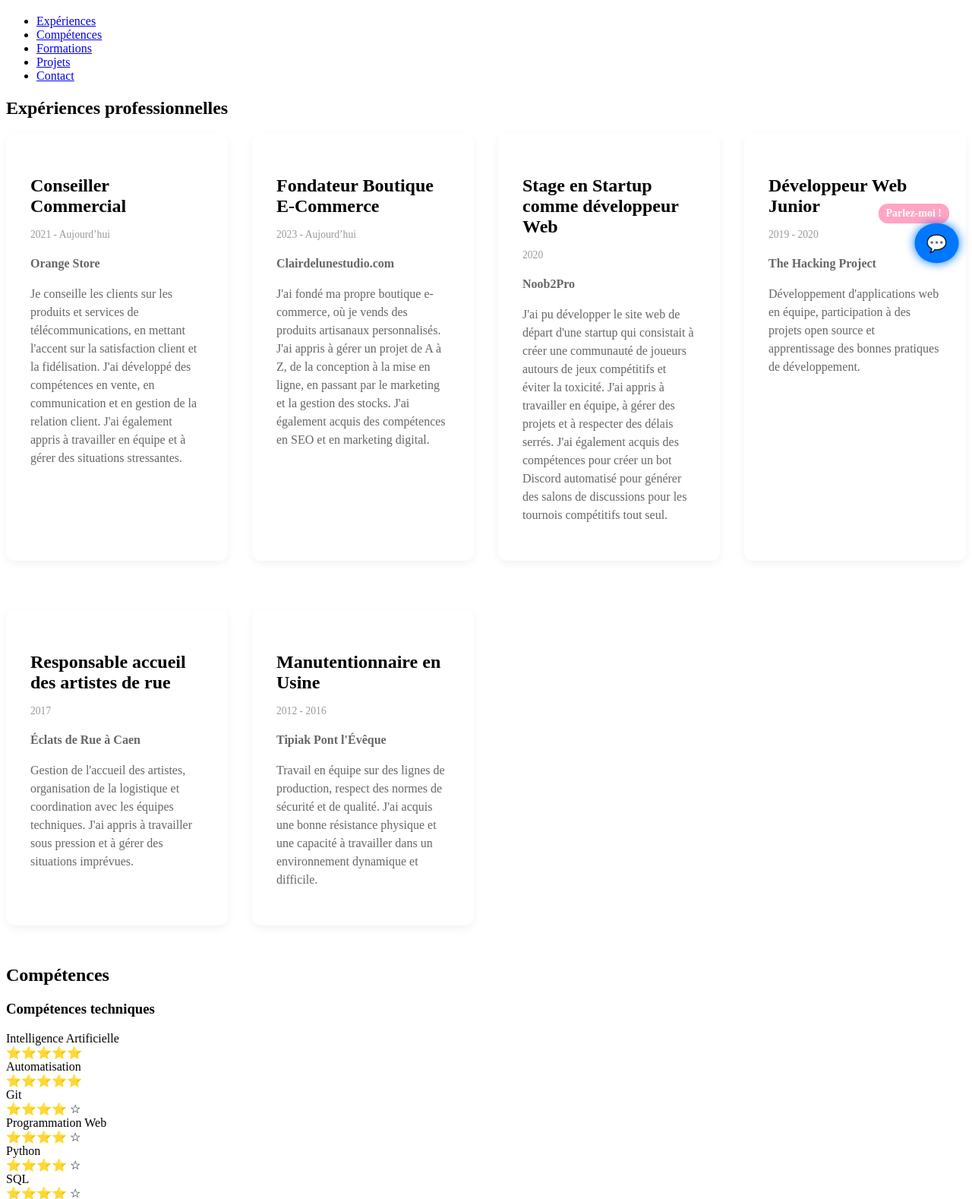
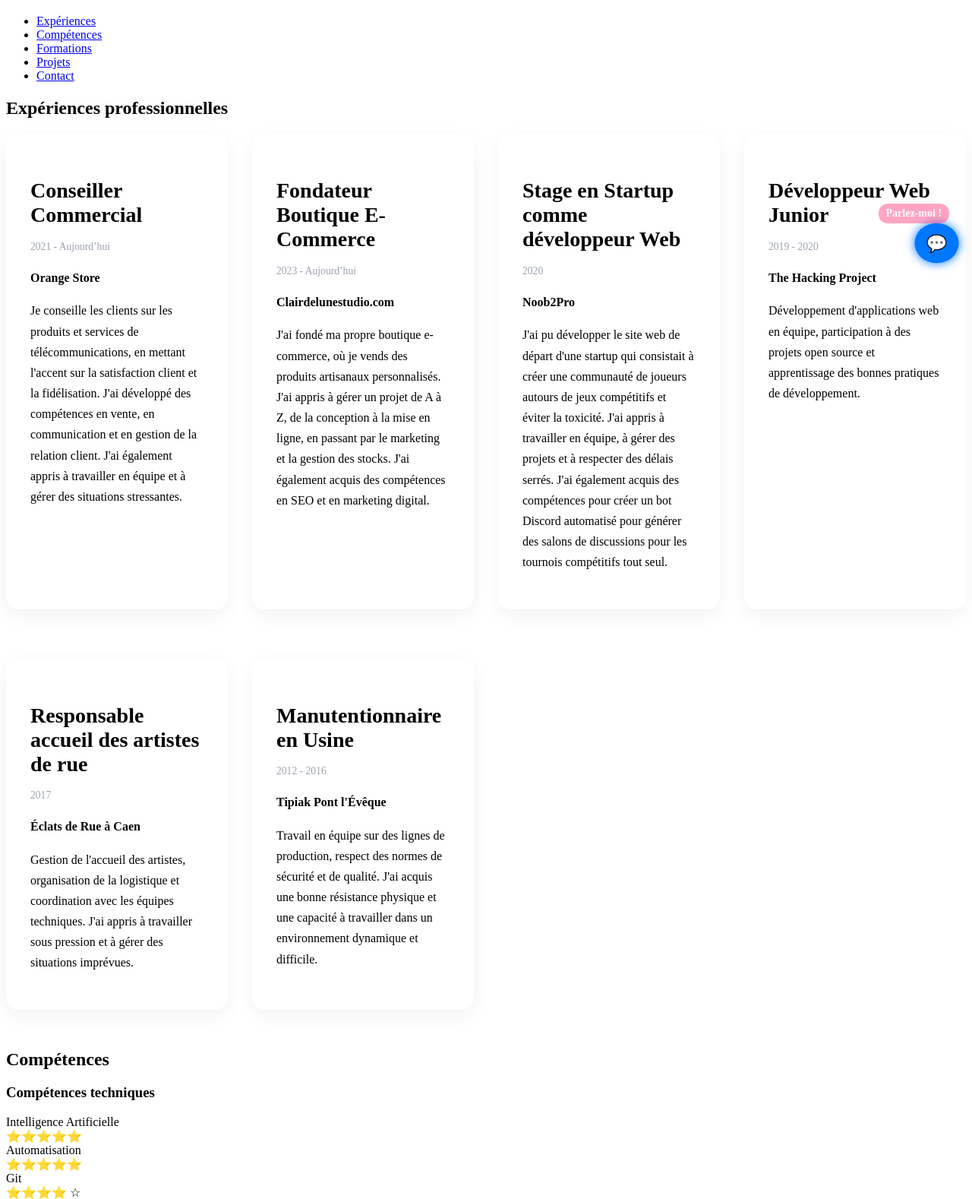
Before and after one commit to joongau/cv_webapp, a Flask app: page / in a window 1280 px wide. Shown: the part 436-2014 px from the top of the page at 76% size. Run offline with Flask 3, Linux system fonts and the light colour scheme.

Commit message:
change design of cards

```diff
--- a/app/static/css/card.css
+++ b/app/static/css/card.css
@@ -1,39 +1,40 @@
 .card {
-  background-color: #fff;
-  border-radius: 12px;
-  box-shadow: 0 4px 12px rgba(0,0,0,0.05);
+  background-color: #ffffff;
+  border-radius: 16px;
+  box-shadow: 0 8px 24px rgba(0, 0, 0, 0.05);
   padding: 2rem;
   margin-bottom: 2rem;
   transition: transform 0.2s ease, box-shadow 0.2s ease;
 }
 
 .card:hover {
-  transform: translateY(-5px);
-  box-shadow: 0 6px 16px rgba(0,0,0,0.08);
+  transform: translateY(-4px);
+  box-shadow: 0 10px 28px rgba(0, 0, 0, 0.08);
 }
 
 .card h3 {
-  font-size: 1.5rem;
+  font-size: 1.75rem;
   color: var(--color-accent);
-  margin-bottom: 0.75rem;
+  margin-bottom: 0.5rem;
 }
 
 .card p {
-  color: #666;
+  color: var(--color-muted-text);
   font-size: 1rem;
-  line-height: 1.5;
+  line-height: 1.7;
 }
 
 .card .date {
   font-size: 0.85rem;
   font-weight: 500;
-  color: #999;
+  color: #9ca3af;
   margin-bottom: 1rem;
 }
 
 .card a {
   color: var(--color-accent);
   text-decoration: none;
+  font-weight: 500;
 }
 
 .card a:hover {
```
Also changed, not shown: app/static/css/base.css (+13 -9 lines).
